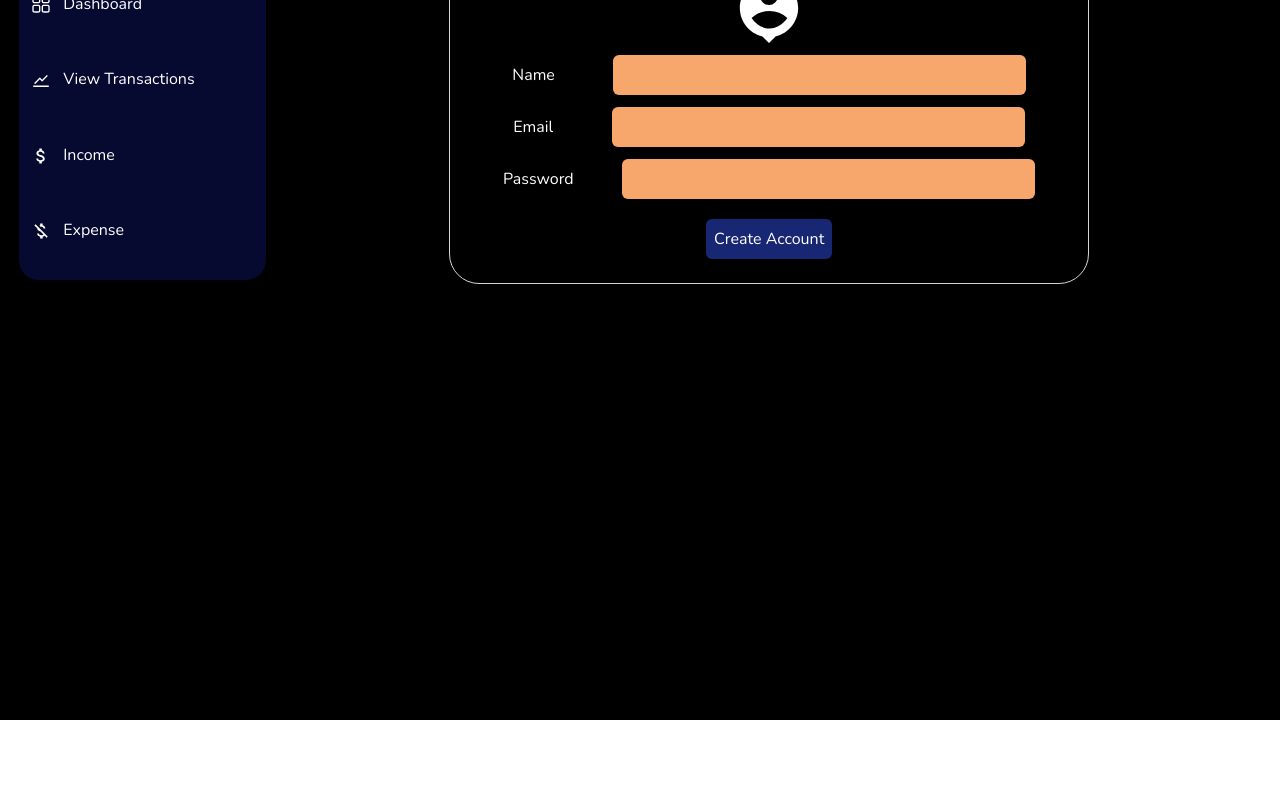
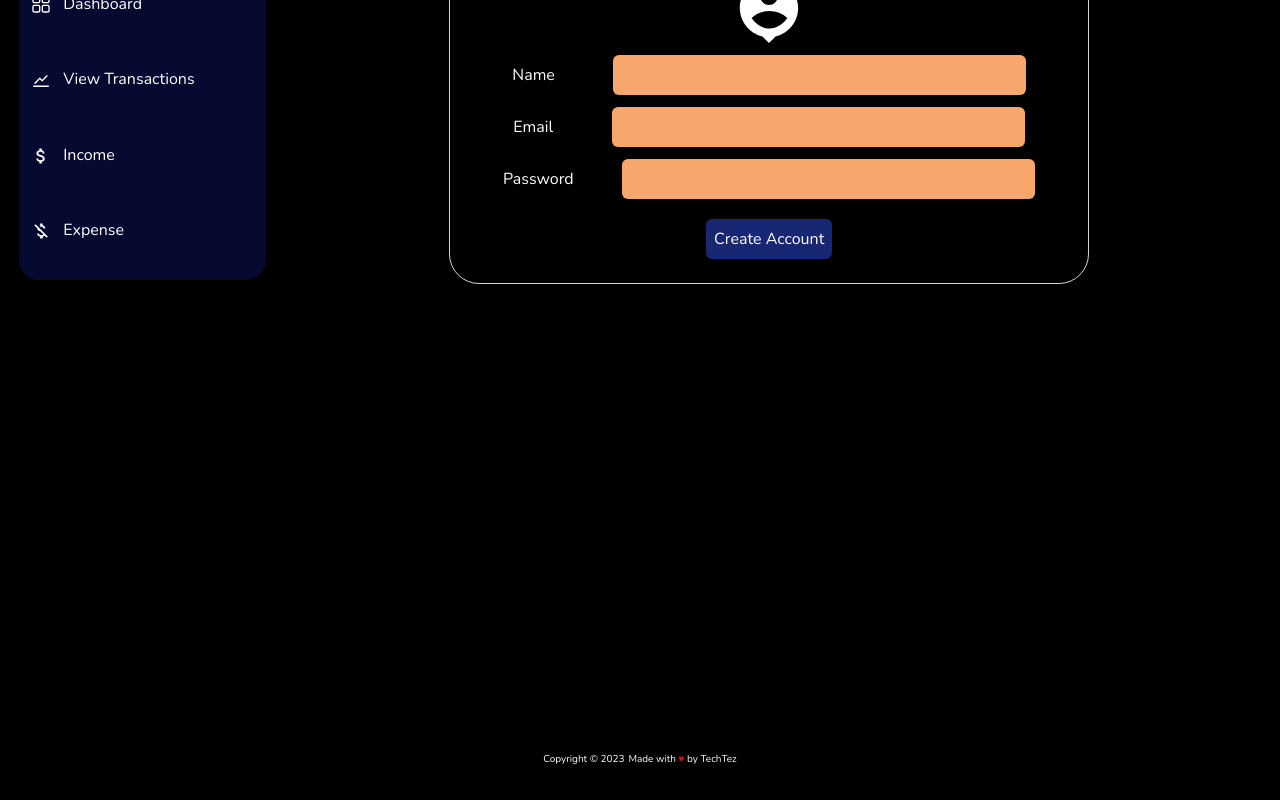
Before and after one commit to patel-tejas/Expense-Tracker, a React (Create React App) app in the folder frontend/: page /signup in a window 1280 px wide. Shown: the part 198-998 px from the top of the page. Before the commit the page ends 918 px from the top, so only its background shows below. Built offline with nearby package versions, Linux system fonts and the light colour scheme.

Commit message:
first commit

```diff
--- a/frontend/src/App.js
+++ b/frontend/src/App.js
@@ -1,20 +1,17 @@
 import Navbar from "./components/Navbar";
-import { useState } from "react";
 // import Orb from "./components/Orb";
 import {
   BrowserRouter as Router,
-  Route,
-  Routes,
+
 } from "react-router-dom";
 
 import IncomeState from "./context/IncomeState";
 import Container from "./components/Container";
+import Footer from "./components/Footer";
 
 
 
 function App() {
-  const token = localStorage.getItem("auth-token")
-  const [event, setEvent] = useState(token)
   return (
     <>
       <Router>
@@ -27,6 +24,9 @@ function App() {
             <main className="max-w-[1440px]">
               <Container />
             </main>
+            <footer>
+              <Footer />
+            </footer>
           </IncomeState>
         </div>
       </Router>
--- a/frontend/src/components/Container.jsx
+++ b/frontend/src/components/Container.jsx
@@ -1,4 +1,4 @@
-import React, { useState } from 'react'
+import React from 'react'
 import { Link } from "react-router-dom";
 import {
     Route,
--- a/frontend/src/components/Dashboard.jsx
+++ b/frontend/src/components/Dashboard.jsx
@@ -11,13 +11,16 @@ const Dashboard = () => {
 
   useEffect(() => {
     if (localStorage.getItem('auth-token')) {
+
       getIncome()
       getExpense()
+
     }
     else {
       navigate('/signin')
+
     }
-    // eslint-disable-line react-hooks/exhaustive-deps
+    // eslint-disable-next-line
   }, [])
 
   return (
--- a/frontend/src/components/Expense.jsx
+++ b/frontend/src/components/Expense.jsx
@@ -21,7 +21,7 @@ const Expense = () => {
     else {
       navigate('/signin')
     }
-    // eslint-disable-line react-hooks/exhaustive-deps
+    // eslint-disable-next-line
   }, [])
 
   const deleteLog = async (id) => {
--- /dev/null
+++ b/frontend/src/components/Footer.jsx
@@ -0,0 +1,14 @@
+import React from 'react'
+
+const Footer = () => {
+  return (
+    <>
+    <div className='flex flex-col sm:flex-row gap-1 text-white w-full items-center justify-center h-[10vh] text-[10px] sm:text[16px]'>
+        <p>Copyright &#169; 2023</p>
+        <p>Made with <span style={{color: "red"}}>&hearts;</span> by TechTez</p>
+    </div>
+    </>
+  )
+}
+
+export default Footer
--- a/frontend/src/components/Income.jsx
+++ b/frontend/src/components/Income.jsx
@@ -21,7 +21,7 @@ const Income = () => {
         else{
             navigate('/signin')
         }
-        // eslint-disable-line react-hooks/exhaustive-deps
+        // eslint-disable-next-line
     }, [])
 
     const totalIncome = ()=>{
--- a/frontend/src/components/Transactions.jsx
+++ b/frontend/src/components/Transactions.jsx
@@ -14,9 +14,12 @@ const Transactions = () => {
 
     }
     else {
+
       navigate('/signin')
       // eslint-disable-line react-hooks/exhaustive-deps
+
       }
+      // eslint-disable-next-line
     }, [])
   return (
     <>
```
